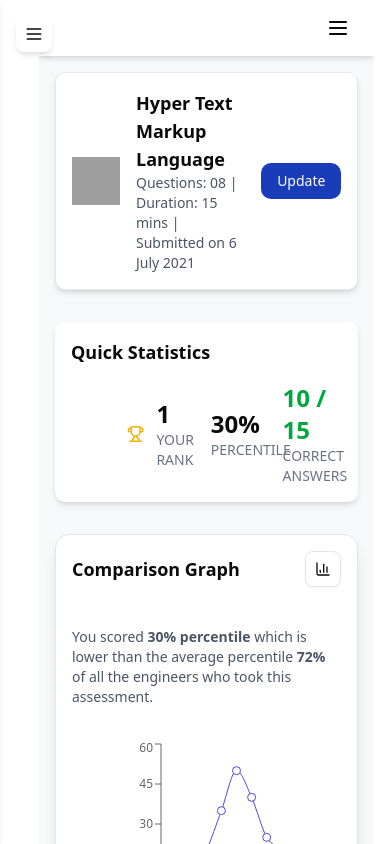
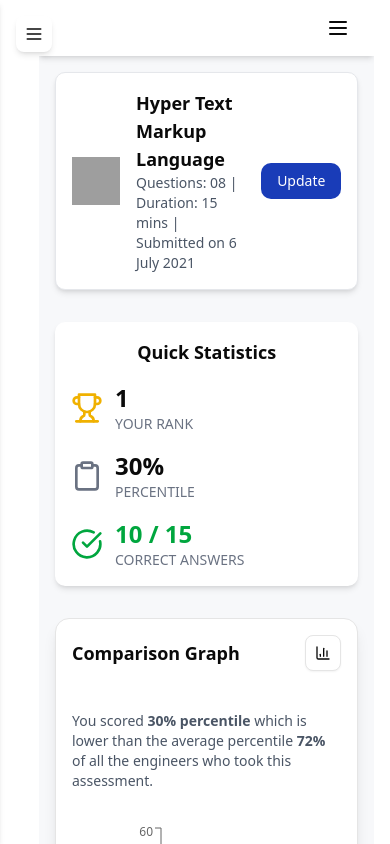
Before and after one commit to jeratdev-tech/whatbytes-assignment, a Next.js app: page / in a window 390 px wide. Built offline with nearby package versions, Linux system fonts and the light colour scheme; grey boxes are pictures that could not be loaded.

Commit message:
third commit

```diff
--- a/app/components/Statistics.jsx
+++ b/app/components/Statistics.jsx
@@ -3,8 +3,10 @@ import { Trophy, Clipboard, CheckCircle } from "lucide-react";
 export default function Statistics({ rank, percentile, score }) {
   return (
     <div className="bg-white p-4 md:p-6 rounded-lg shadow-md w-full mx-auto">
-      <h2 className="text-lg font-bold mb-4">Quick Statistics</h2>
-      <div className="grid grid-cols-3 ml-14">
+      <h2 className="text-lg font-bold mb-4 text-center md:text-left">
+        Quick Statistics
+      </h2>
+      <div className="grid grid-cols-1 md:grid-cols-3 gap-4">
         <div className="flex items-center space-x-3">
           <Trophy className="w-8 h-8 text-yellow-500" />
           <div className="flex flex-col">
```
